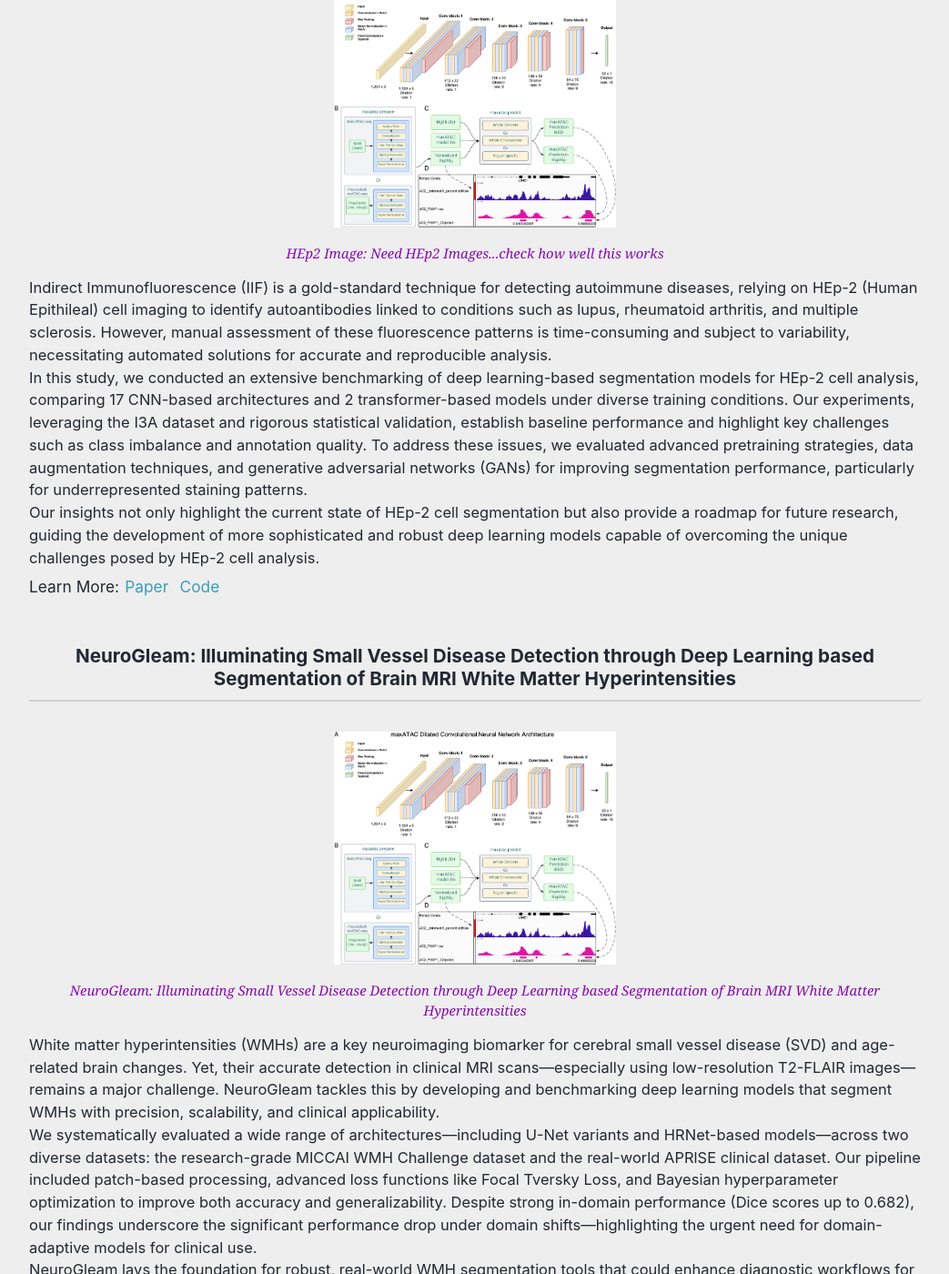
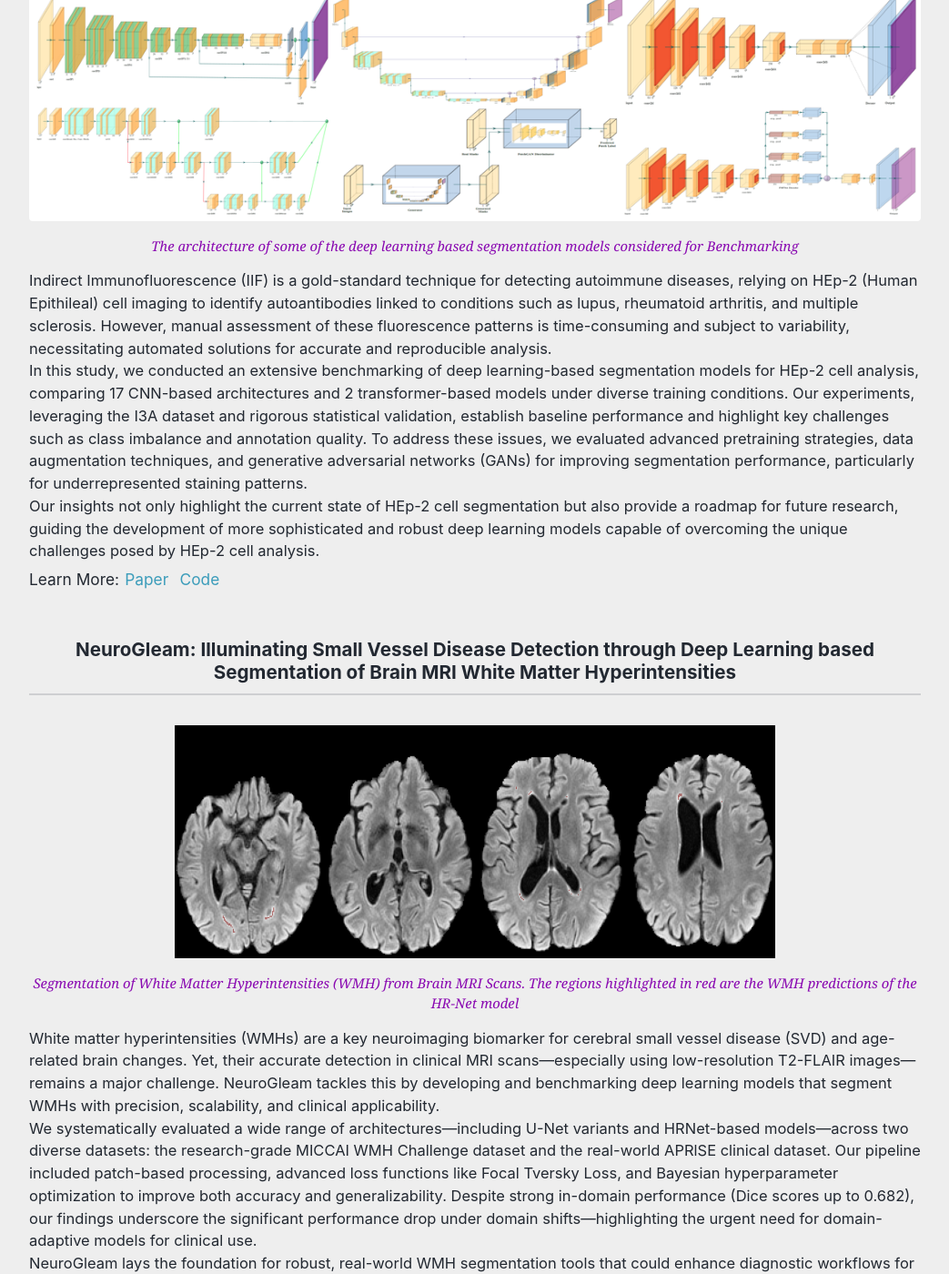
Before and after one commit to dlab-arp/dlab-arp.github.io, a Jekyll site: the page built from _pages/projects.md, in a window 1280 px wide and 1400 px high, scrolled down 2229 px. Shown: the whole window at 91% size, without its empty margins (118-1161 px from the left). Built offline with Jekyll 4.4.1, drawn with Linux system fonts in a browser that asks for light colours; cached includes are drawn as plain includes; some of the changed text lies outside the part shown.

Commit message:
Project Figures Updated

```diff
--- a/_pages/projects.md
+++ b/_pages/projects.md
@@ -77,11 +77,11 @@ permalink: /projects/
 <h2 class="project-title">Benchmarking HEp-2 Cell Segmentation Methods in Indirect Immunofluorescence Images - Standard Models to Deep Learning</h2>
 </div>
 <figure style="text-align: center; margin-bottom: 0em;">
-  <a href="/assets/images/maxatac_arch.PNG" target="_blank" class="no-hover-effect" style="display: block; width: 100%; margin: 0 auto; margin-bottom: 0em">
-    <img src="/assets/images/maxatac_arch.PNG" alt="HEp2" style="max-height: 256px; object-fit: contain;">
+  <a href="/assets/images/hep2_archs.PNG" target="_blank" class="no-hover-effect" style="display: block; width: 100%; margin: 0 auto; margin-bottom: 0em">
+    <img src="/assets/images/hep2_archs.PNG" alt="HEp2" style="max-height: 256px; object-fit: contain;">
   </a>
   <figcaption style="text-align: center; font-style: italic; font-size: 0.9em; color: rgba(136, 5, 176, 0.99); margin: 0 auto; margin-top: 0em; margin-bottom: 1em">
-    HEp2 Image: Need HEp2 Images...check how well this works
+   The architecture of some of the deep learning based segmentation models considered for Benchmarking
   </figcaption>
 </figure>
 <p style="margin-bottom: 0;">Indirect Immunofluorescence (IIF) is a gold-standard technique for detecting autoimmune diseases, relying on HEp-2 (Human Epithileal) cell imaging to identify autoantibodies linked to conditions such as lupus, rheumatoid arthritis, and multiple sclerosis. However, manual assessment of these fluorescence patterns is time-consuming and subject to variability, necessitating automated solutions for accurate and reproducible analysis.</p>
@@ -105,11 +105,11 @@ permalink: /projects/
 <h2 class="project-title" style="word-break: break-word; overflow-wrap: break-word;">NeuroGleam: Illuminating Small Vessel Disease Detection through Deep Learning based Segmentation of Brain MRI White Matter Hyperintensities</h2>
 </div>
 <figure style="text-align: center; margin-bottom: 0em;">
-  <a href="/assets/images/maxatac_arch.PNG" target="_blank" class="no-hover-effect" style="display: block; width: 100%; margin: 0 auto; margin-bottom: 0em">
-    <img src="/assets/images/maxatac_arch.PNG" alt="HEp2" style="max-height: 256px; object-fit: contain;">
+  <a href="/assets/images/wmh_1.png" target="_blank" class="no-hover-effect" style="display: block; width: 100%; margin: 0 auto; margin-bottom: 0em">
+    <img src="/assets/images/wmh_1.png" alt="HEp2" style="max-height: 256px; object-fit: contain;">
   </a>
   <figcaption style="text-align: center; font-style: italic; font-size: 0.9em; color: rgba(136, 5, 176, 0.99); margin: 0 auto; margin-top: 0em; margin-bottom: 1em">
-    NeuroGleam: Illuminating Small Vessel Disease Detection through Deep Learning based Segmentation of Brain MRI White Matter Hyperintensities
+    Segmentation of White Matter Hyperintensities (WMH) from Brain MRI Scans. The regions highlighted in red are the WMH predictions of the HR-Net model
   </figcaption>
 </figure>
 <p style="margin-bottom: 0;">White matter hyperintensities (WMHs) are a key neuroimaging biomarker for cerebral small vessel disease (SVD) and age-related brain changes. Yet, their accurate detection in clinical MRI scans—especially using low-resolution T2-FLAIR images—remains a major challenge. NeuroGleam tackles this by developing and benchmarking deep learning models that segment WMHs with precision, scalability, and clinical applicability.</p>
@@ -133,11 +133,11 @@ permalink: /projects/
 <h2 class="project-title" style="word-break: break-word; overflow-wrap: break-word;">AI-driven Gait Parameters Estimation from Videos for Cerebral Palsy Patients</h2>
 </div>
 <figure style="text-align: center; margin-bottom: 0em;">
-  <a href="/assets/images/maxatac_arch.PNG" target="_blank" class="no-hover-effect" style="display: block; width: 100%; margin: 0 auto; margin-bottom: 0em">
-    <img src="/assets/images/maxatac_arch.PNG" alt="HEp2" style="max-height: 256px; object-fit: contain;">
+  <a href="/assets/images/Gait_Arch.png" target="_blank" class="no-hover-effect" style="display: block; width: 100%; margin: 0 auto; margin-bottom: 0em">
+    <img src="/assets/images/Gait_Arch.png" alt="HEp2" style="max-height: 256px; object-fit: contain;">
   </a>
   <figcaption style="text-align: center; font-style: italic; font-size: 0.9em; color: rgba(136, 5, 176, 0.99); margin: 0 auto; margin-top: 0em; margin-bottom: 1em">
-    AI-driven Estimation of Gait Parameters from Videos for Cerebral Palsy Patients
+    Autoencoder Based CNN Architecture for Gait Parameter Estimation
   </figcaption>
 </figure>
 <p style="margin-bottom: 0;">Gait analysis is critical for managing Cerebral Palsy (CP)—a condition marked by motor dysfunction affecting posture and movement. Traditionally performed in costly, sensor-equipped motion labs, clinical gait assessments are often out of reach for many patients due to logistical and financial constraints.</p>
@@ -161,11 +161,11 @@ permalink: /projects/
 prediction and generation of immunogenic peptides for T-cell immunity</h2>
 </div>
 <figure style="text-align: center; margin-bottom: 0em;">
-  <a href="/assets/images/maxatac_arch.PNG" target="_blank" class="no-hover-effect" style="display: block; width: 100%; margin: 0 auto; margin-bottom: 0em">
-    <img src="/assets/images/maxatac_arch.PNG" alt="HEp2" style="max-height: 256px; object-fit: contain;">
+  <a href="/assets/images/deepimmuno.jpeg" target="_blank" class="no-hover-effect" style="display: block; width: 100%; margin: 0 auto; margin-bottom: 0em">
+    <img src="/assets/images/deepimmuno.jpeg" alt="HEp2" style="max-height: 256px; object-fit: contain;">
   </a>
   <figcaption style="text-align: center; font-style: italic; font-size: 0.9em; color: rgba(136, 5, 176, 0.99); margin: 0 auto; margin-top: 0em; margin-bottom: 1em">
-    DeepImmuno: deep learning-empowered prediction and generation of immunogenic peptides for T-cell immunity
+    DeepImmuno Architecture and Workflow
   </figcaption>
 </figure>
 <p style="margin-bottom: 0;">The immune system’s ability to detect threats hinges on T cells recognizing short peptides—called epitopes—presented by MHC molecules on the surface of infected or abnormal cells. Accurately predicting which peptides can trigger T-cell responses is central to designing vaccines, cancer immunotherapies, and diagnostic tools. Identifying immunogenic peptides is experimentally costly and biologically complex.</p>
```
Also changed, not shown: assets/images/Gait_Arch.png (added), assets/images/deepimmuno.jpeg (added), assets/images/hep2_archs.PNG (added), assets/images/hrnet_arch.png (added), assets/images/wmh_1.png (added), 2 other files.
